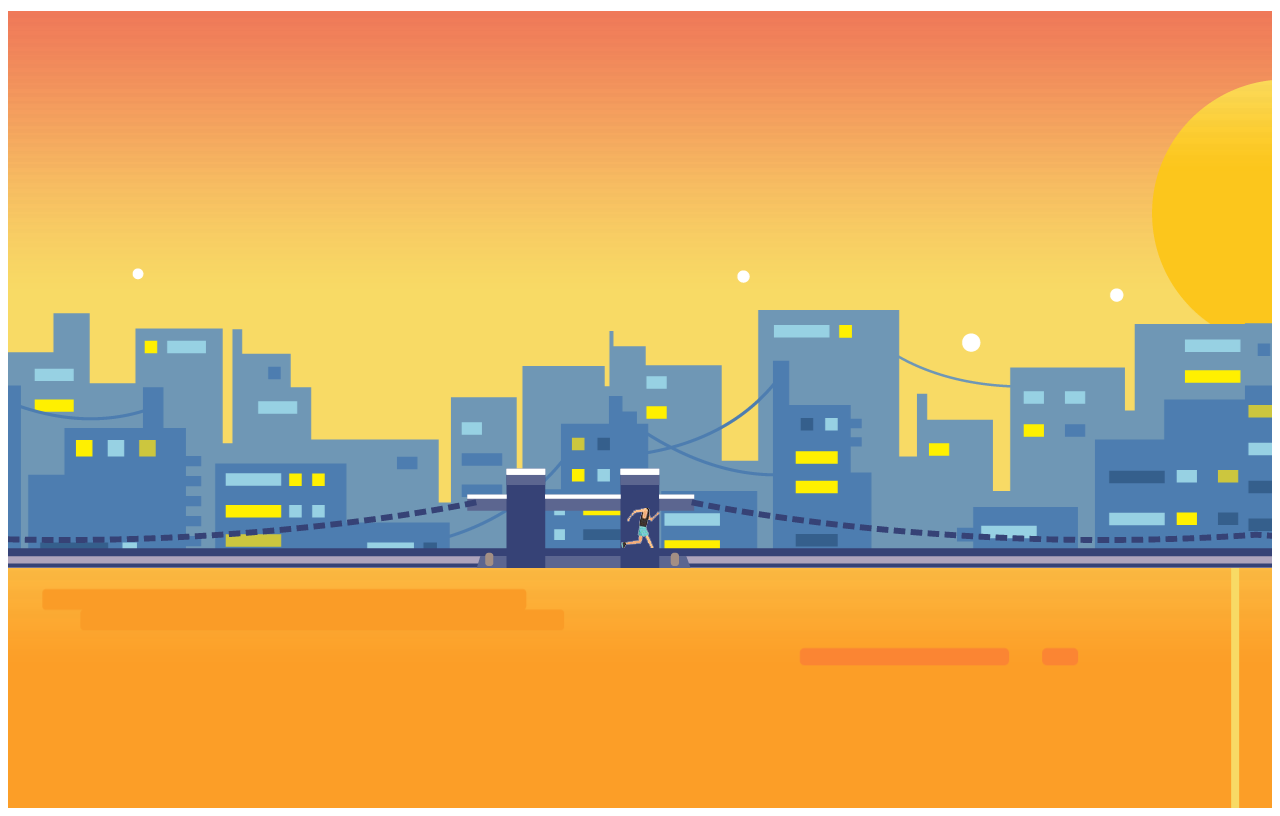
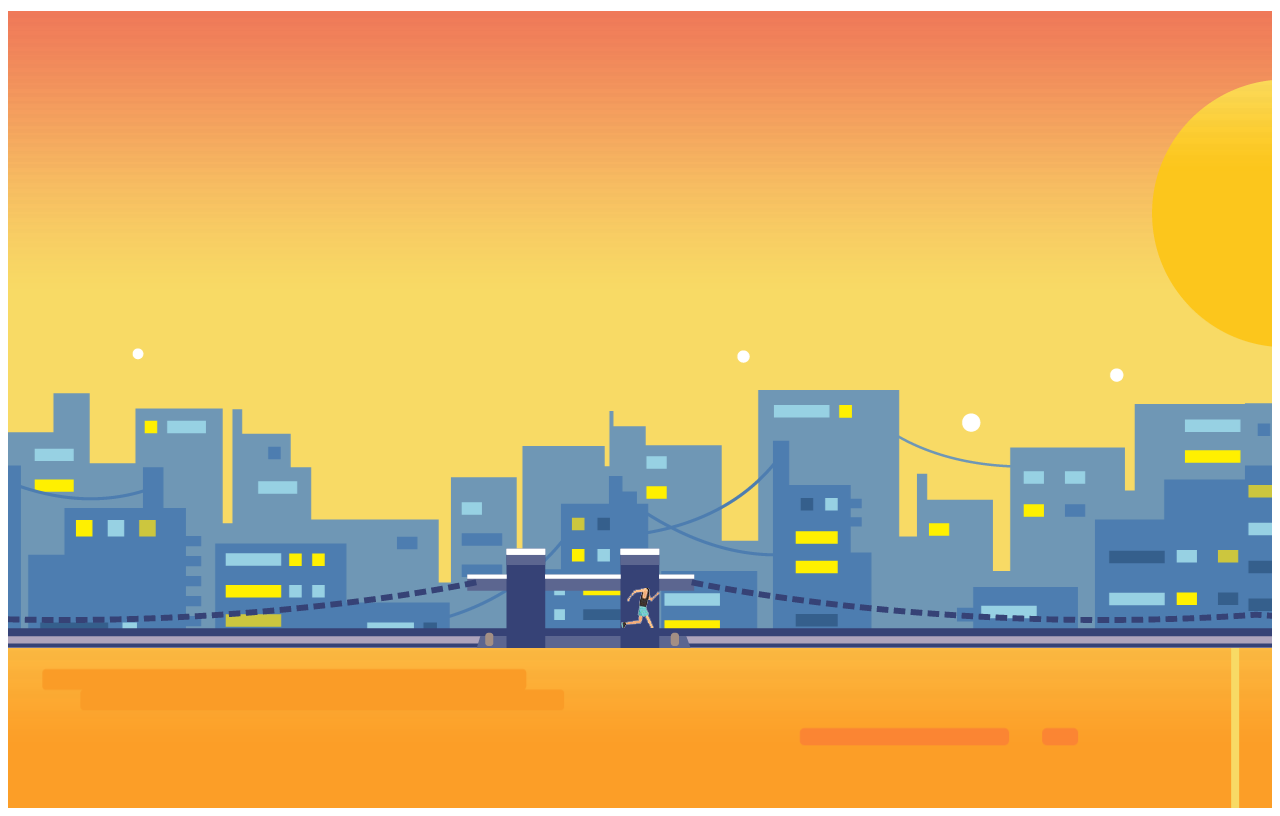
Before and after one commit to nouriach/parallax-project-marathon, a plain HTML site: page index.html in a window 1280 px wide. Drawn offline with Linux system fonts and the light colour scheme.

Commit message:
updated flexbox and size of river

```diff
--- a/css/style.css
+++ b/css/style.css
@@ -4,6 +4,9 @@
 } */
 
 #sky {
+  display: flex;
+  flex-direction: column;
+
   height: 100vh;
   width: auto;
   background-image: url("../img/sun.png"), url("../img/sky@4x.png");
@@ -17,13 +20,16 @@
 }
 
 #skySpace {
-  height: 20vh;
+  height: 30vh;
   width: auto;
+  flex-grow: 1;
 }
 
 #city {
   height: 50vh;
   width: auto;
+
+  flex-grow: 3;
 
   display: flex;
   flex-direction: column;
@@ -37,6 +43,8 @@
 #citySpace {
   height: 70vh;
   width: auto;
+
+  flex-grow: 1;
 }
 
 #runnerSpace {
@@ -61,6 +69,8 @@
   height: 30vh;
   width: auto;
 
+  flex-grow: 1;
+
   background-image: url("../img/road@4x.png");
   background-position: -120px 0px;
   background-repeat: repeat-x;
@@ -68,8 +78,9 @@
 }
 
 #bottomContainer {
-  height: 30vh;
+  height: 20vh;
   width: auto;
+  flex-grow: 1;
 
   background-image: url("../img/water@4x.png");
   background-position: -120px 0px;
```
